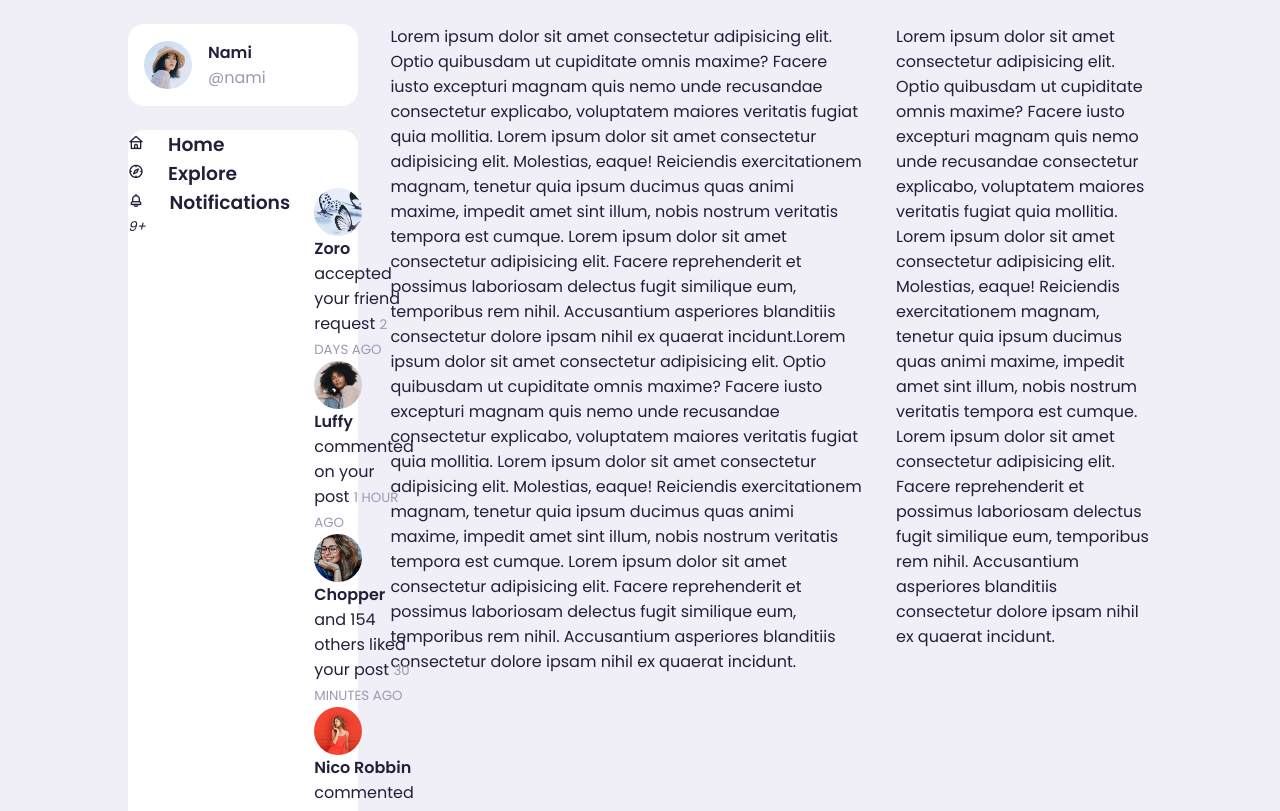
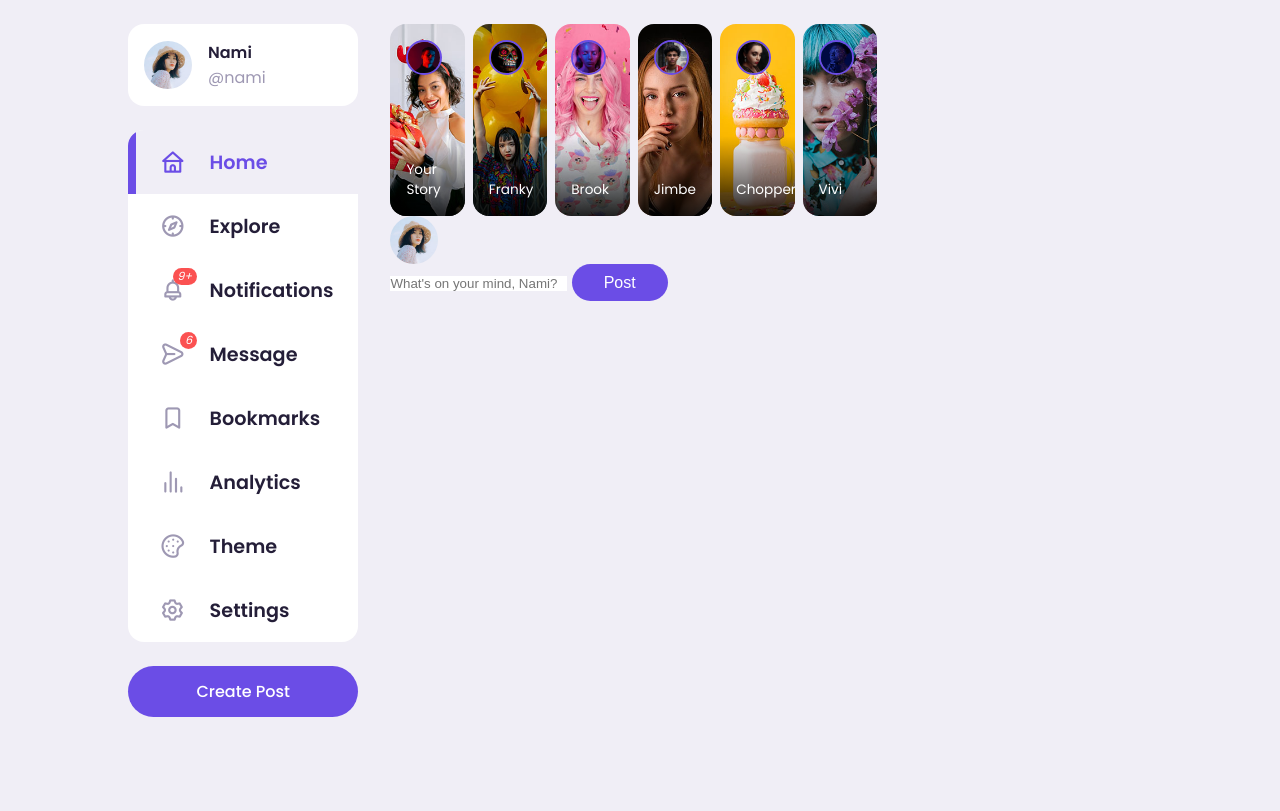
Before and after one commit to sidyr6002/FrontEnd-Projects, a plain HTML site: page Social Media/index.html in a window 1280 px wide. Shown: the part 80-891 px from the top of the page. After the commit the page ends 800 px from the top, so only its background shows below. Drawn offline with nearby package versions, Linux system fonts and the light colour scheme.

Commit message:
Worked on stories and  its styling

```diff
--- a/Social Media/css/style.css
+++ b/Social Media/css/style.css
@@ -112,7 +112,7 @@ nav .search-bar {
 nav .search-bar input[type="search"] {
 	background: transparent;
 	margin-left: 1rem;
-	width: 30vw;
+	width: 28vw;
 	font-size: 0.9rem;
 	color: var(--color-dark);
 }
@@ -157,13 +157,192 @@ main .container .left .profile {
 	width: 100%;
 }
 
+/* --------------------SIDE BAR ----------------- */
+
 .left .side-bar {
 	margin-top: 1.5rem;
 	background: var(--color-white);
 	border-radius: var(--card-border-radius);
+	/* overflow: hidden; */
 }
 
 .left .side-bar .menu-item {
 	display: flex;
-	gap: 1.5rem;
+	align-items: center;
+	height: 4rem;
+	cursor: pointer;
+	transition: all 300ms ease;
+	position: relative;
 }
+
+.left .side-bar .menu-item:hover {
+	background: var(--color-light);
+}
+
+.left .side-bar .menu-item i {
+	font-size: 1.6rem;
+	color: var(--color-gray);
+	margin-left: 2rem;
+	position: relative;
+	white-space: nowrap;
+}
+
+.left .side-bar i .notification-count {
+	background: var(--color-danger);
+	color: white;
+	font-size: 0.7rem;
+	width: auto;
+	display: inline-flex;
+	flex: none;
+	white-space: normal;
+	padding: 0 0.3rem;
+	border-radius: 0.8rem;
+	position: absolute;
+	top: -0.2rem;
+	right: -0.7rem;
+}
+
+.left .side-bar h3 {
+	margin-left: 1.5rem;
+	font-size: 1.2rem;
+}
+
+.left .side-bar .active {
+	background: var(--color-light);
+}
+
+.left .side-bar .active i,
+.left .side-bar .active h3 {
+	color: var(--color-primary);
+}
+
+.left .side-bar .active::before {
+	content: "";
+	display: block;
+	width: 0.5rem;
+	height: 100%;
+	position: absolute;
+	background: var(--color-primary);
+}
+
+.left .side-bar .menu-item:first-child.active {
+	border-top-left-radius: var(--card-border-radius);
+	overflow: hidden;
+}
+
+.left .side-bar .menu-item:last-child.active {
+	border-bottom-left-radius: var(--card-border-radius);
+	overflow: hidden;
+}
+
+/* ---------------- SIDE BAR - BUTTON ------------------- */
+
+.left .btn {
+	margin-top: 1.5rem;
+	width: 100%;
+	text-align: center;
+	padding: 0.8rem 0;
+}
+
+/* --------------------- SIDE BAR - NOTIFICATION POP-UP ------------------- */
+
+.left .notifications-popup {
+	position: absolute;
+	top: 0;
+	left: 112%;
+	width: max-content;
+	background: var(--color-white);
+	border-radius: var(--card-border-radius);
+	padding: var(--card-padding);
+	z-index: 8;
+	display: none;
+	/* box-shadow: 0 0 2rem hsl(var(--color-primary), 75%, 60% 25%); */
+}
+
+.left .notifications-popup::before {
+	content: "";
+	width: 2rem;
+	aspect-ratio: 1/1;
+	background: var(--color-white);
+	display: block;
+	position: absolute;
+	transform: rotate(45deg);
+	left: -1%;
+	z-index: -10;
+}
+
+.left .notifications-popup > div {
+	display: flex;
+	align-items: start;
+	gap: 1rem;
+	margin-bottom: 1rem;
+}
+
+.left .notifications-popup small {
+	display: block;
+}
+
+/* ======================== MIDDLE ============================ */
+
+.middle .stories {
+	display: flex;
+	justify-content: space-between;
+	height: 12rem;
+	gap: 0.5rem;
+	/* background: green; */
+}
+
+.middle .stories .story {
+	padding: var(--card-padding);
+	border-radius: var(--card-border-radius);
+	/* background: red; */
+	display: flex;
+	flex-direction: column;
+	justify-content: space-between;
+	font-size: 0.85rem;
+	color: white;
+	width: 100%;
+	position: relative;
+	overflow: hidden;
+}
+
+.middle .stories .story::before {
+	content: "";
+	display: block;
+	width: 100%;
+	background: linear-gradient(transparent, rgba(0, 0, 0, 0.85));
+	height: 5rem;
+	position: absolute;
+	bottom: 0;
+	left: 0%;
+}
+
+.middle .stories .story .name {
+	z-index: 4;
+}
+
+.middle .stories .story:nth-child(1) {
+	background: url("../images/story-1.jpg") no-repeat center center/cover;
+}
+.middle .stories .story:nth-child(2) {
+	background: url("../images/story-2.jpg") no-repeat center center/cover;
+}
+.middle .stories .story:nth-child(3) {
+	background: url("../images/story-3.jpg") no-repeat center center/cover;
+}
+.middle .stories .story:nth-child(4) {
+	background: url("../images/story-4.jpg") no-repeat center center/cover;
+}
+.middle .stories .story:nth-child(5) {
+	background: url("../images/story-5.jpg") no-repeat center center/cover;
+}
+.middle .stories .story:nth-child(6) {
+	background: url("../images/story-6.jpg") no-repeat center center/cover;
+}
+
+.middle .story .profile-picture {
+	width: 2.2rem;
+	aspect-ratio: 1/1;
+	align-self: start;
+	border: 2px solid var(--color-primary);
+}
--- a/Social Media/index.html
+++ b/Social Media/index.html
@@ -19,7 +19,7 @@
 				<h2 class="logo">Socius</h2>
 				<div class="search-bar">
 					<i class="uil uil-search"></i>
-					<input type="search" placeholder="Search here for your Friends" />
+					<input type="search" placeholder="Search here for your friends" />
 				</div>
 				<div class="create-dp">
 					<label for="create-post" class="btn btn-create">Create</label>
@@ -56,7 +56,7 @@
 							<h3>Explore</h3>
 						</a>
 						<a class="menu-item" id="notifications">
-							<span><i class="uil uil-bell"> <small class="notification-count"> 9+ </small> </i></span>
+							<span><i class="uil uil-bell"><small class="notification-count"> 9+ </small></i></span>
 							<h3>Notifications</h3>
 							<!-- --------NOTIFICATION POP_UP ------------>
 							<div class="notifications-popup">
@@ -117,7 +117,7 @@
 							</div>
 						</a>
 						<a class="menu-item" id="notification-message">
-							<span> <i class="uil uil-message"> <small class="notification-count"> 6 </small> </i> </span>
+							<span><i class="uil uil-message"><small class="notification-count">6</small></i></span>
 							<h3>Message</h3>
 						</a>
 						<a class="menu-item">
@@ -132,7 +132,7 @@
 							<span><i class="uil uil-palette"></i></span>
 							<h3>Theme</h3>
 						</a>
-						<a class="menu-item">
+						<a class="menu-item ">
 							<span><i class="uil uil-setting"></i></span>
 							<h3>Settings</h3>
 						</a>
@@ -143,41 +143,59 @@
 
 				<!----------------- MIDDLE -------------------->
 				<div class="middle">
-					Lorem ipsum dolor sit amet consectetur adipisicing elit. Optio
-					quibusdam ut cupiditate omnis maxime? Facere iusto excepturi magnam
-					quis nemo unde recusandae consectetur explicabo, voluptatem maiores
-					veritatis fugiat quia mollitia. Lorem ipsum dolor sit amet consectetur
-					adipisicing elit. Molestias, eaque! Reiciendis exercitationem magnam,
-					tenetur quia ipsum ducimus quas animi maxime, impedit amet sint illum,
-					nobis nostrum veritatis tempora est cumque. Lorem ipsum dolor sit amet
-					consectetur adipisicing elit. Facere reprehenderit et possimus
-					laboriosam delectus fugit similique eum, temporibus rem nihil.
-					Accusantium asperiores blanditiis consectetur dolore ipsam nihil ex
-					quaerat incidunt.Lorem ipsum dolor sit amet consectetur adipisicing
-					elit. Optio quibusdam ut cupiditate omnis maxime? Facere iusto
-					excepturi magnam quis nemo unde recusandae consectetur explicabo,
-					voluptatem maiores veritatis fugiat quia mollitia. Lorem ipsum dolor
-					sit amet consectetur adipisicing elit. Molestias, eaque! Reiciendis
-					exercitationem magnam, tenetur quia ipsum ducimus quas animi maxime,
-					impedit amet sint illum, nobis nostrum veritatis tempora est cumque.
-					Lorem ipsum dolor sit amet consectetur adipisicing elit. Facere
-					reprehenderit et possimus laboriosam delectus fugit similique eum,
-					temporibus rem nihil. Accusantium asperiores blanditiis consectetur
-					dolore ipsam nihil ex quaerat incidunt.
+					<!---------------------- STORIES ---------------------->
+					<div class="stories">
+						<div class="story">
+							<div class="profile-picture">
+								<img src="images/profile-8.jpg" alt="" />
+							</div>
+							<p class="name">Your Story</p>
+						</div>
+						<div class="story">
+							<div class="profile-picture">
+								<img src="images/profile-9.jpg" alt="" />
+							</div>
+							<p class="name">Franky</p>
+						</div>
+						<div class="story">
+							<div class="profile-picture">
+								<img src="images/profile-10.jpg" alt="" />
+							</div>
+							<p class="name">Brook</p>
+						</div>
+						<div class="story">
+							<div class="profile-picture">
+								<img src="images/profile-11.jpg" alt="" />
+							</div>
+							<p class="name">Jimbe</p>
+						</div>
+						<div class="story">
+							<div class="profile-picture">
+								<img src="images/profile-12.jpg" alt="" />
+							</div>
+							<p class="name">Chopper</p>
+						</div>
+						<div class="story">
+							<div class="profile-picture">
+								<img src="images/profile-7.jpg" alt="" />
+							</div>
+							<p class="name">Vivi</p>
+						</div>
+					</div>
+					<!----------------- END OF STORIES ------------------>
+
+					<form class="create-post-form">
+						<div class="profile-picture">
+							<img src="images/profile-1.jpg" alt="" />
+						</div>
+						<input type="text" placeholder="What's on your mind, Nami?" id="create-post-input">
+						<input type="submit" value="Post" class="btn btn-create">
+					</form>
+
 				</div>
 				<!----------------- RIGHT -------------------->
 				<div class="right">
-					Lorem ipsum dolor sit amet consectetur adipisicing elit. Optio
-					quibusdam ut cupiditate omnis maxime? Facere iusto excepturi magnam
-					quis nemo unde recusandae consectetur explicabo, voluptatem maiores
-					veritatis fugiat quia mollitia. Lorem ipsum dolor sit amet consectetur
-					adipisicing elit. Molestias, eaque! Reiciendis exercitationem magnam,
-					tenetur quia ipsum ducimus quas animi maxime, impedit amet sint illum,
-					nobis nostrum veritatis tempora est cumque. Lorem ipsum dolor sit amet
-					consectetur adipisicing elit. Facere reprehenderit et possimus
-					laboriosam delectus fugit similique eum, temporibus rem nihil.
-					Accusantium asperiores blanditiis consectetur dolore ipsam nihil ex
-					quaerat incidunt.
+
 				</div>
 			</div>
 		</main>
```
